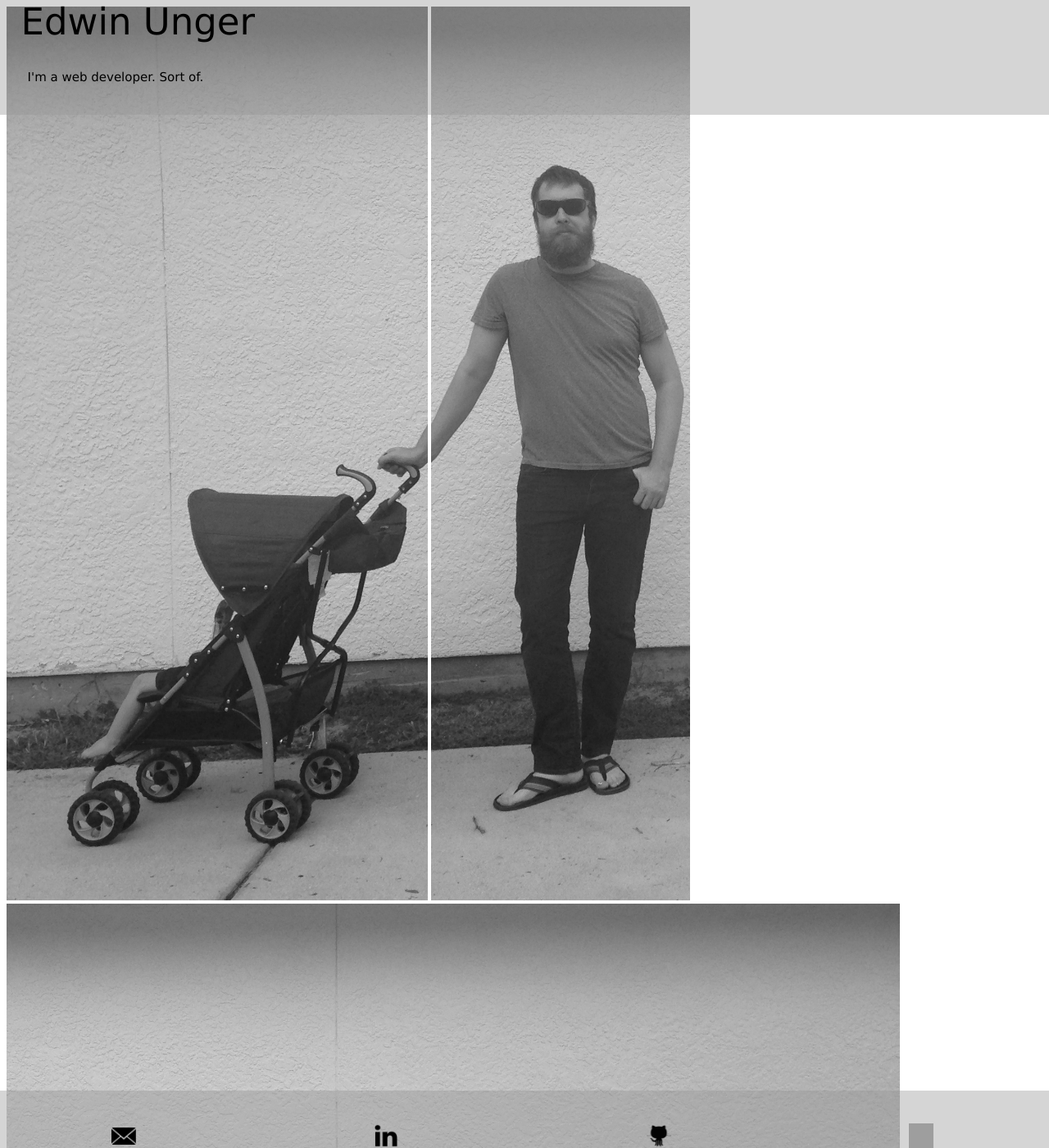
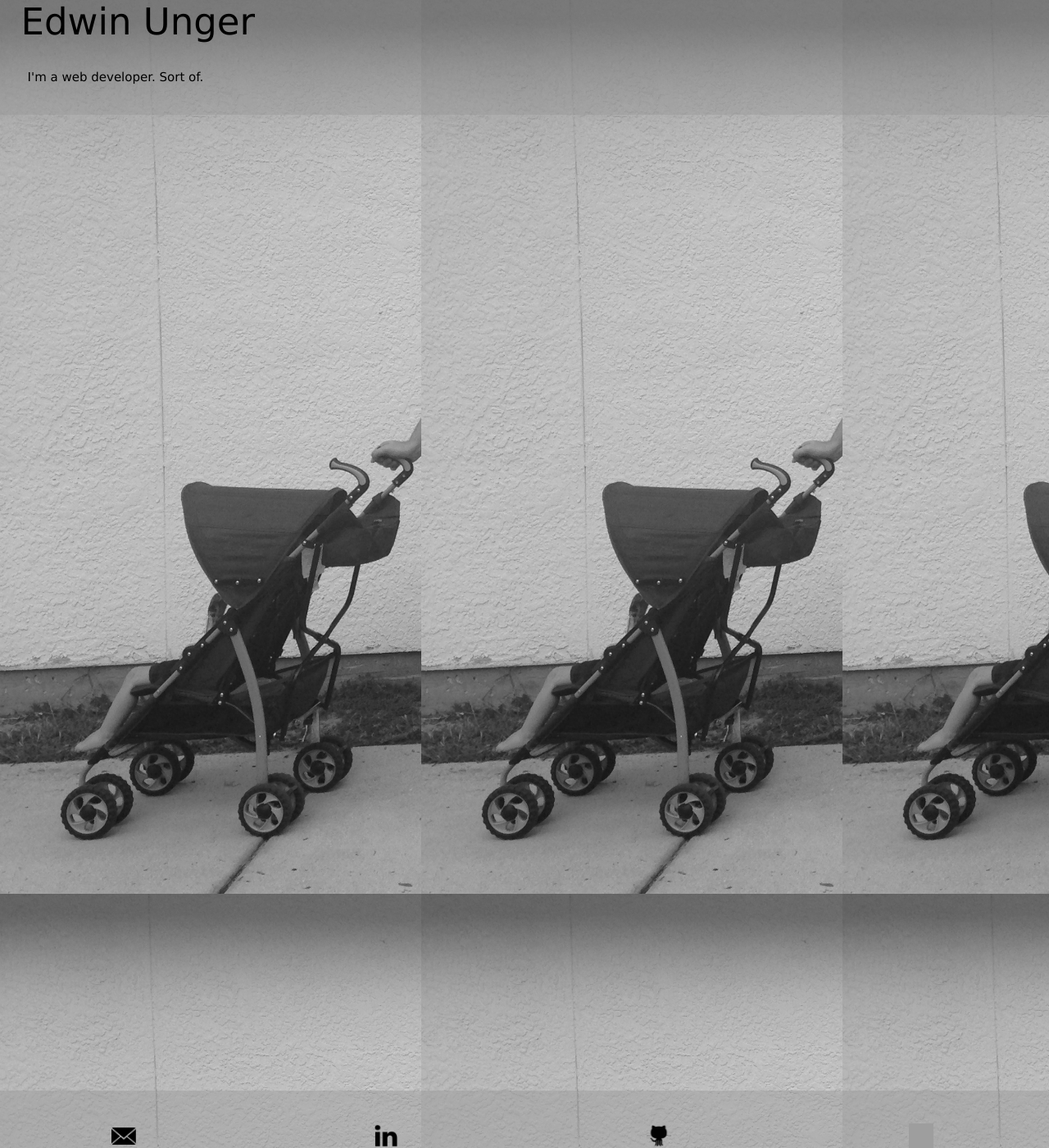
Before and after one commit to edwinunger/edwinunger.github.io, a Jekyll site: the page index.html, which Jekyll copies as it is, in a window 1280 px wide and 1400 px high. Shown: the whole window at 82% size. Built offline with Jekyll 4.4.1, drawn with Linux system fonts in a browser that asks for light colours; grey boxes are pictures that could not be loaded.

Commit message:
image change

```diff
--- a/index.html
+++ b/index.html
@@ -12,20 +12,6 @@
       <a href="http://edwinunger.com"><p class="name">Edwin Unger</p></a>
       <p class="quote">I'm a web developer. Sort of.</p>
     </header>
-
-<main>
-  <div class="image">
-      <a href="https://edwinunger.github.io/portfolio.html">
-        <img class="projects" src="https://github.com/edwinunger/edwinunger.github.io/blob/master/images/Projects.png?raw=true" title="Projects" alt="Projects">
-      </a>
-      <a href="https://edwinunger.github.io/about.html">
-        <img class="about" src="https://github.com/edwinunger/edwinunger.github.io/blob/master/images/About.png?raw=true" title="About" alt="About">
-      </a>
-      <a href="https://edwinunger.github.io/blog.html">
-        <img class="blog" src="https://github.com/edwinunger/edwinunger.github.io/blob/master/images/Blog.png?raw=true" title="Blog" alt="Blog">
-      </a>
-  </div>
-</main>
 
   <div class="footer"></div>
     <footer>
--- a/stylesheets/default.css
+++ b/stylesheets/default.css
@@ -1,4 +1,7 @@
 /*Whole Document*/
+html {
+  background: url(https://github.com/edwinunger/edwinunger.github.io/blob/master/images/Projects.png?raw=true);
+}
 
 a {
   text-decoration: none;
@@ -36,8 +39,6 @@ a {
 
 /*Main*/
 
-.image {
-}
 
 /*Footer*/
 
```
Also changed, not shown: 1 other file.
